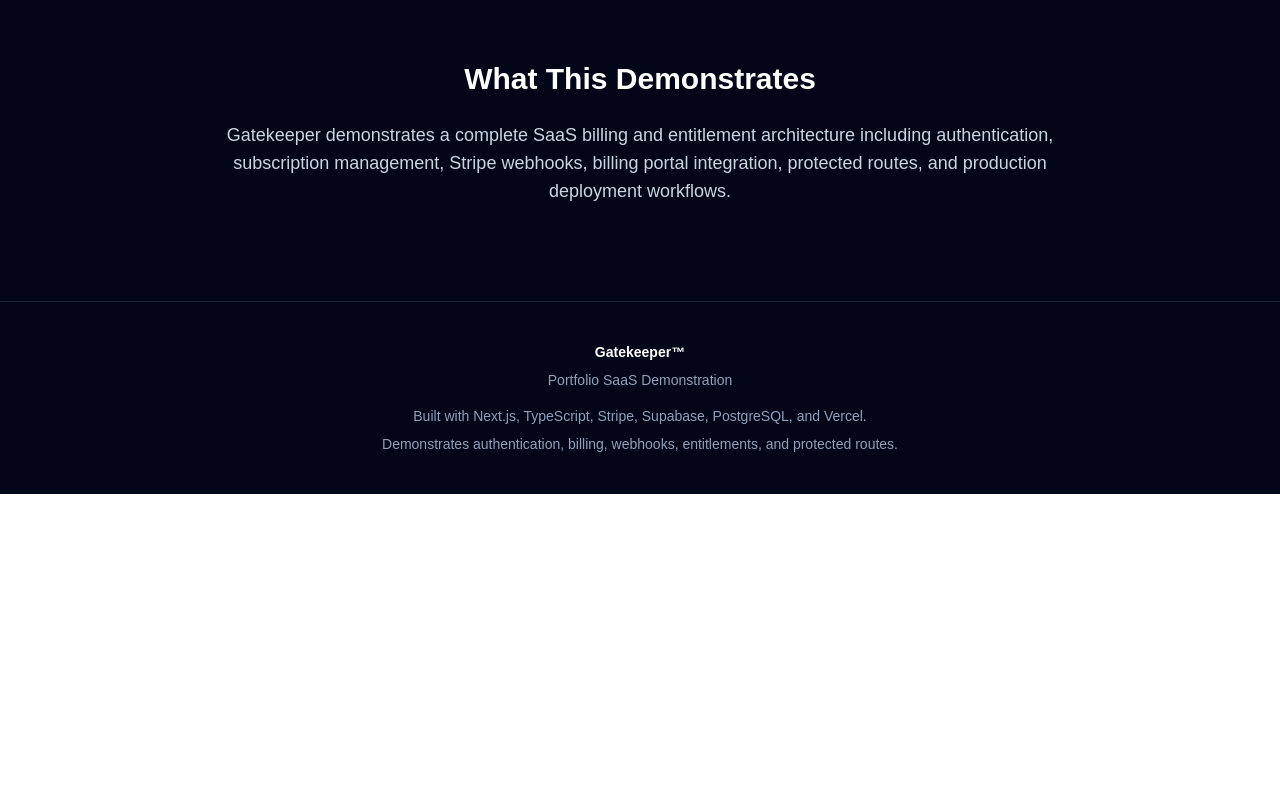
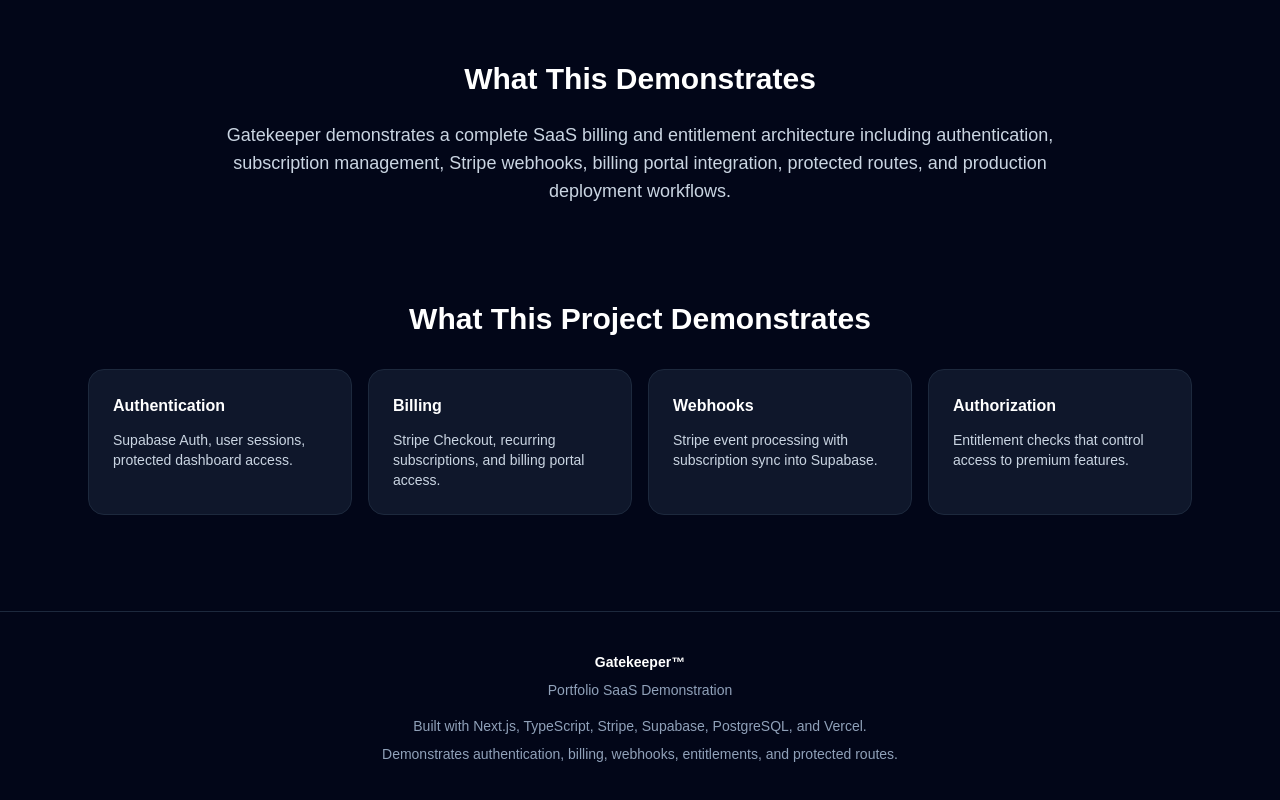
Before and after one commit to johnnythekind-ux/gatekeeper, a Next.js app: page / in a window 1280 px wide. Shown: the part 1420-2220 px from the top of the page. Before the commit the page ends 1914 px from the top, so only its background shows below. Built offline with nearby package versions, Linux system fonts and the light colour scheme.

Commit message:
Add homepage demonstration areas section

```diff
--- a/app/page.tsx
+++ b/app/page.tsx
@@ -116,6 +116,42 @@ export default function Home() {
     deployment workflows.
   </p>
 </section>
+
+<section className="mx-auto max-w-6xl px-6 pb-24">
+  <h2 className="mb-8 text-center text-3xl font-bold">
+    What This Project Demonstrates
+  </h2>
+
+  <div className="grid gap-4 md:grid-cols-4">
+    <div className="rounded-2xl border border-slate-800 bg-slate-900 p-6">
+      <h3 className="font-bold">Authentication</h3>
+      <p className="mt-3 text-sm text-slate-300">
+        Supabase Auth, user sessions, protected dashboard access.
+      </p>
+    </div>
+
+    <div className="rounded-2xl border border-slate-800 bg-slate-900 p-6">
+      <h3 className="font-bold">Billing</h3>
+      <p className="mt-3 text-sm text-slate-300">
+        Stripe Checkout, recurring subscriptions, and billing portal access.
+      </p>
+    </div>
+
+    <div className="rounded-2xl border border-slate-800 bg-slate-900 p-6">
+      <h3 className="font-bold">Webhooks</h3>
+      <p className="mt-3 text-sm text-slate-300">
+        Stripe event processing with subscription sync into Supabase.
+      </p>
+    </div>
+
+    <div className="rounded-2xl border border-slate-800 bg-slate-900 p-6">
+      <h3 className="font-bold">Authorization</h3>
+      <p className="mt-3 text-sm text-slate-300">
+        Entitlement checks that control access to premium features.
+      </p>
+    </div>
+  </div>
+</section>
     </main>
   );
 }
```
